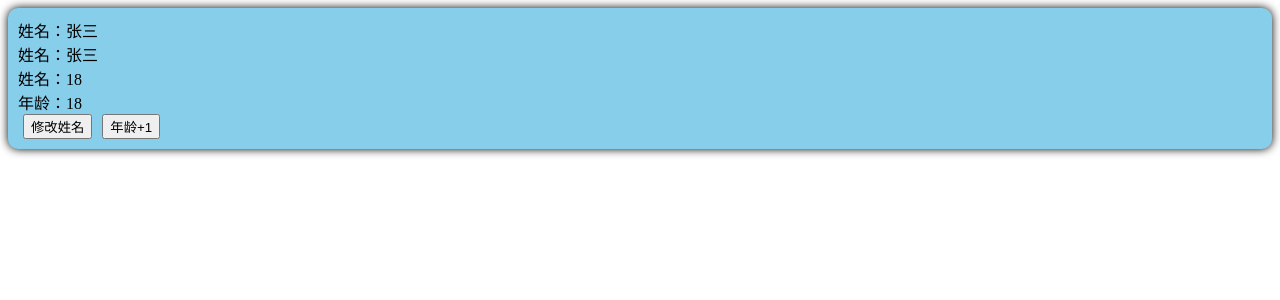
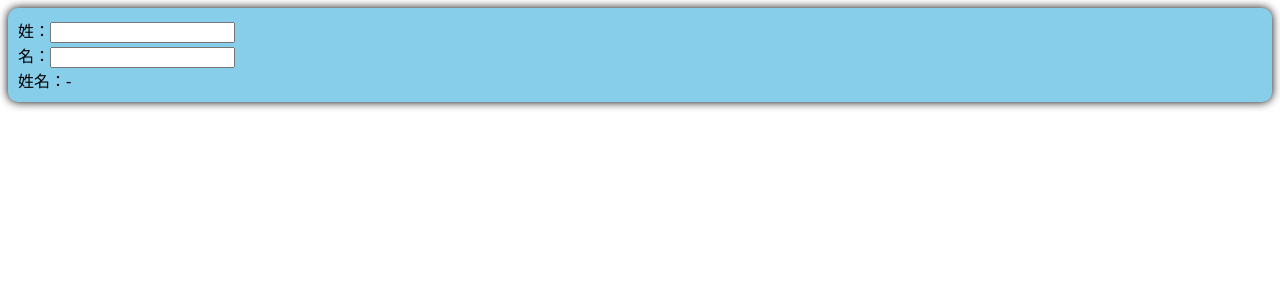
Before and after one commit to XiaoNing0430/Vue3-Learn, a Vue app: page / in a window 1280 px wide. Shown: the top 300 px of the page. Built offline with nearby package versions, Linux system fonts and the light colour scheme.

Commit message:
✨ feat: vue3 computed 计算属性使用

```diff
--- a/src/components/Person.vue
+++ b/src/components/Person.vue
@@ -1,37 +1,22 @@
 <template>
   <div class = "person">
-    <div>姓名：{{ name }}</div>
-    <div>姓名：{{ nl }}</div>
-    <div>姓名：{{ person.age }}</div>
-    <div>年龄：{{ age }}</div>
-
-    <button @click="changeName">修改姓名</button>
-    <button @click="changeAge">年龄+1</button>
+    姓：<input type="text" v-model="lastName" /> <br />
+    名：<input type="text" v-model="firstName" /> <br />
+    姓名：<span>{{ fullName }}</span>
   </div>
 </template>
 
 <!-- name属性可以自定义组件的名称，方便调试 -->
 <script setup lang="ts" name="Person">
-  import { reactive, toRefs, toRef } from 'vue'
+  import { ref, computed } from 'vue'
 
-  let person = reactive({
-    name: '张三',
-    age: 18,
-    sex: '男'
+  const lastName = ref('')
+  const firstName = ref('')
+
+  // 只读的计算属性
+  const fullName = computed(() => {
+    return lastName.value + '-' + firstName.value
   })
-
-  let { name, age } = toRefs(person)
-
-  let nl = toRef(person, 'name')
-  console.log(nl)
-
-  function changeName() {
-    name.value += '-'
-  }
-
-  function changeAge() {
-    age.value++
-  }
 
 </script>
 
```
